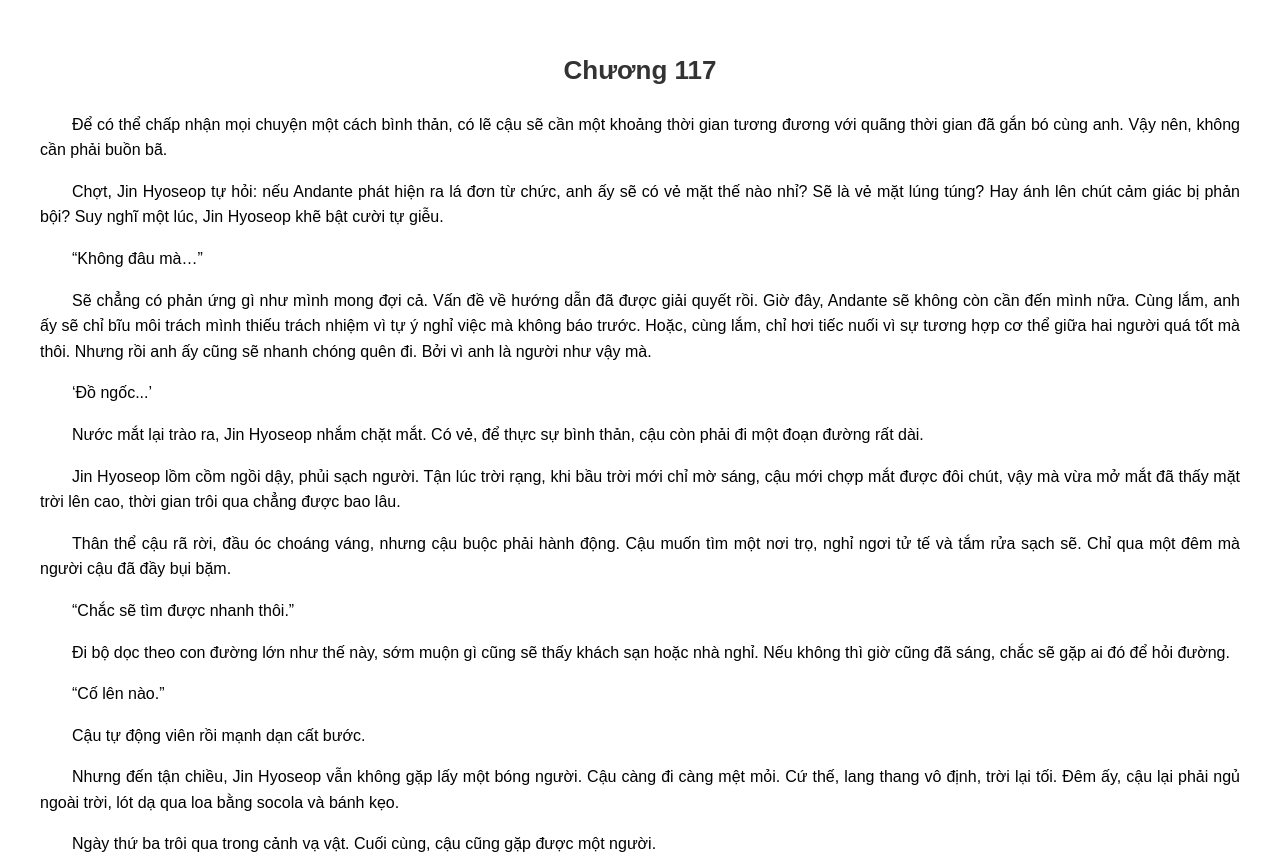
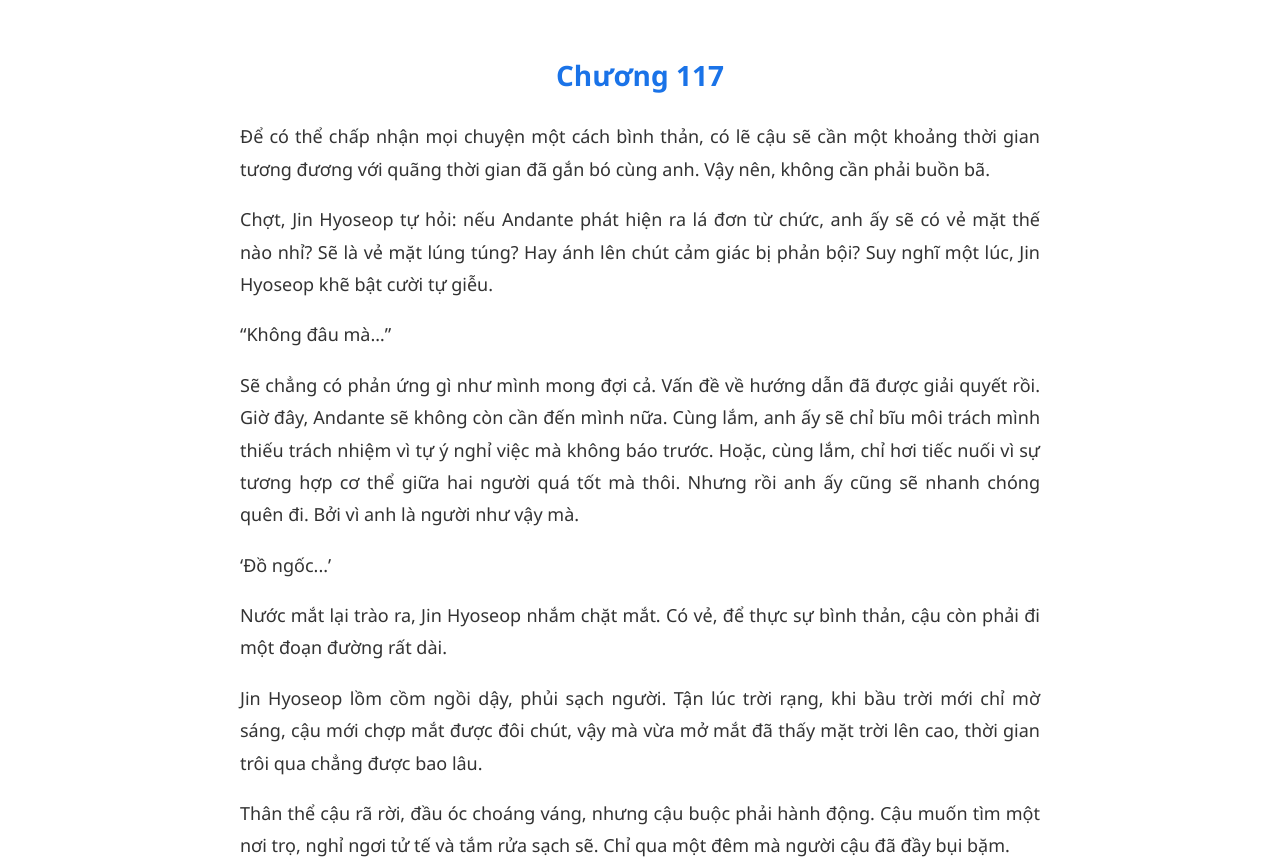
Before and after one commit to KARIE-trang/guide-cap-s-web, a plain HTML site: page index.html in a window 1280 px wide. Shown: the top 865 px of the page. Drawn offline with Linux system fonts and the light colour scheme.

Commit message:
Update index.html

```diff
--- a/index.html
+++ b/index.html
@@ -46,25 +46,27 @@ guide cấp s phết mật ong chương 138
   <meta name="author" content="Karie-Trang">
   <style>
          body {
-    font-family: Arial, Helvetica, sans-serif;
-    font-size: 16px;
-    line-height: 1.6;
-    color: #000;
-    background-color: #ffffff;
+             font-family: 'Segoe UI', Tahoma, Geneva, Verdana, sans-serif;
+             line-height: 1.8;
              margin: 20px;
-    padding: 0 20px;
+             padding-left: 20px;
+             padding-right: 20px;
+             max-width: 800px;
+             margin-left: auto;
+             margin-right: auto;
+             font-size: 18px;
+             color: #333;
          }
          h2 {
-    text-align: center;
-    color: #333;
-    font-size: 26px;
              margin-top: 50px;
              margin-bottom: 20px;
+             font-size: 28px;
+             text-align: center;
+             color: #1a73e8;
          }
          p {
              margin-bottom: 16px;
              text-align: justify;
-    text-indent: 2em;
          }
      </style>
 
```
Lines whose indentation alone changed are shown as unchanged.
